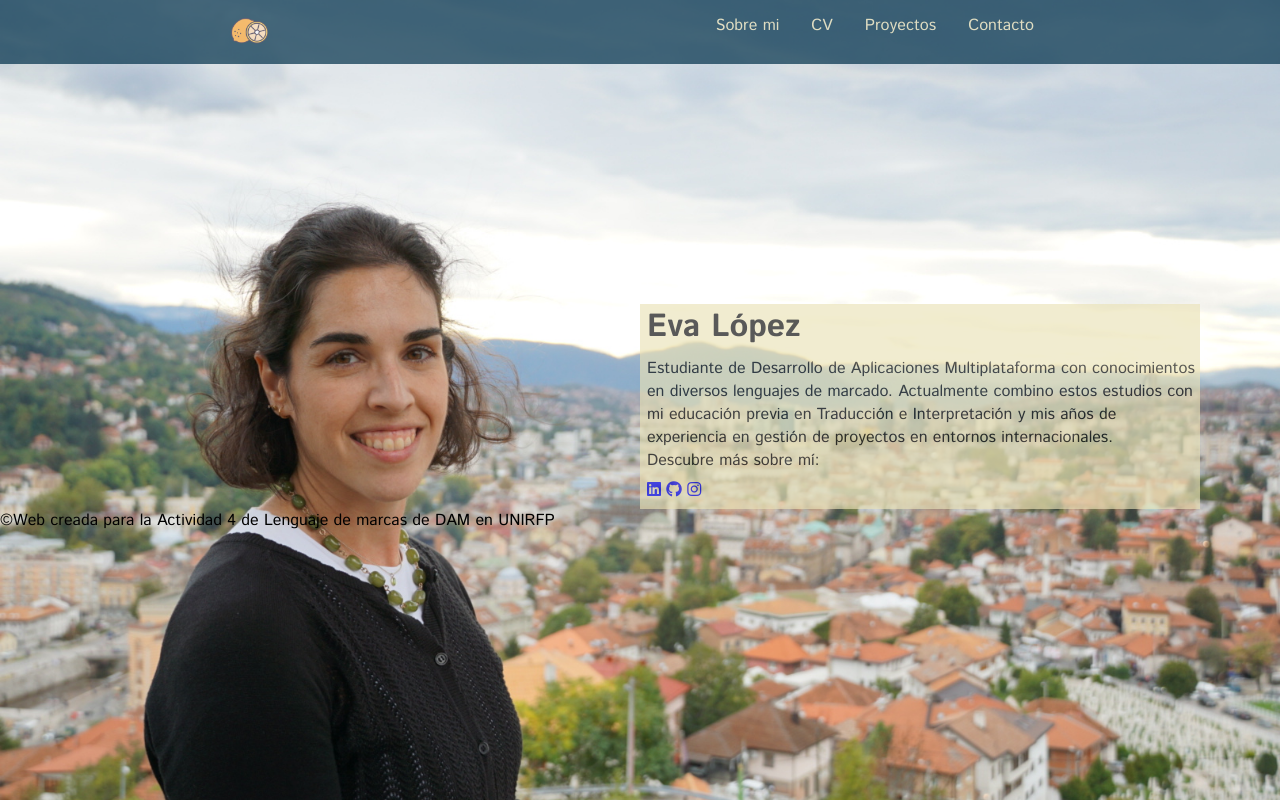
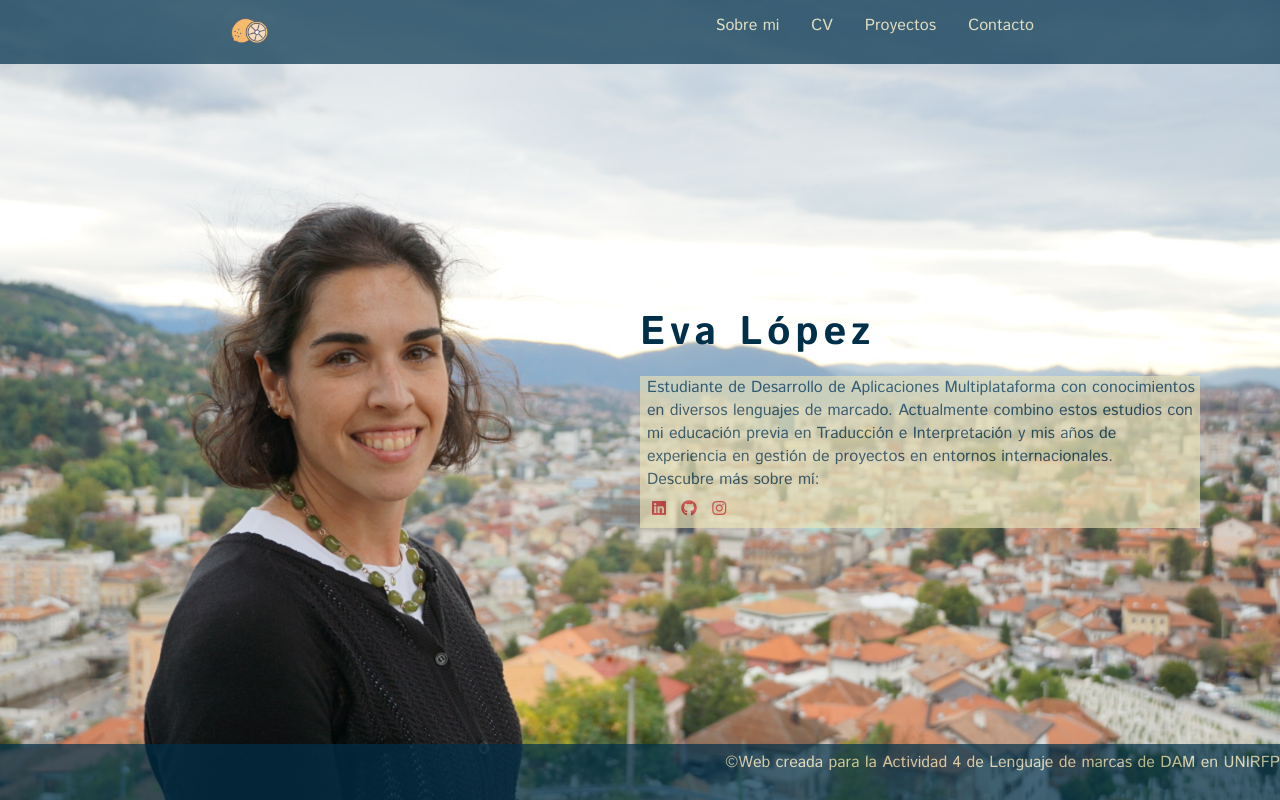
Before and after one commit to evals7/LMS_actividad_4_landing_page_personal, a plain HTML site: page index.html in a window 1280 px wide. Drawn offline with Linux system fonts and the light colour scheme.

Commit message:
estilo y formulario

```diff
--- a/index.html
+++ b/index.html
@@ -25,7 +25,7 @@
                         <li><a href="#">Lenguaje de marcas</a></li>
                     </ul>
                 </li>
-                <li><a href="#">Contacto</a></li>
+                <li><a href="formulario.html" target="_blank">Contacto</a></li>
             </ul>
 
         </nav>
@@ -42,9 +42,9 @@
             </p>
         </div>
         <div class="rrss">
-            <a href="https://www.linkedin.com/in/evalopezsainz?utm_source=share&utm_campaign=share_via&utm_content=profile&utm_medium=android_app "><i class="fa-brands fa-linkedin"></i></a>
-            <a href="https://github.com/evals7"><i class="fa-brands fa-github"></i></a>
-            <a href="https://www.instagram.com/evals7/"><i class="fa-brands fa-instagram"></i></a>
+            <a href="https://www.linkedin.com/in/evalopezsainz?utm_source=share&utm_campaign=share_via&utm_content=profile&utm_medium=android_app " target="_blank"><i class="fa-brands fa-linkedin"></i></a>
+            <a href="https://github.com/evals7" target="_blank"><i class="fa-brands fa-github"></i></a>
+            <a href="https://www.instagram.com/evals7/" target="_blank"><i class="fa-brands fa-instagram"></i></a>
         </div>
     </main>
     <footer>
--- a/style.css
+++ b/style.css
@@ -79,6 +79,10 @@ nav ul li:hover >ul{
 nav ul li ul li{
     padding: 0.8rem;
 }
+nav ul li ul:hover{
+    padding: 0.8rem;
+    display: block;
+}
 .logo{
     height: 5vh;
 }
@@ -103,12 +107,40 @@ main{
     flex-direction: row;            /*responsive*/
     flex-wrap: wrap;                /*responsive*/
 }
-.nombre, .contenido, .rrss{
+.nombre{
+    color: var(--color1);
+    padding-bottom: 15px;
+    font-size: 20px;
+    letter-spacing: 0.3rem;
+}
+.contenido, .rrss{
     background-color: var(--color5);
     opacity: 65%;
-    color: var(--black-text);
+    color: var(--color1);
     padding-left: 7px;
     padding-bottom: 7px;
     padding-right: 37pxpx;
     width: 100%;
 }
+.rrss a{
+    color: var(--color2);
+    padding: 5px;
+}
+.rrss a:hover{
+    background-color: var(--color1);
+    color: var(--color5);
+}
+footer{
+    position: absolute;
+    bottom: 0;
+    width: 100%;
+    background-color: var(--color1);
+    color: var(--color5);
+    opacity: 70%;
+    display: flex;
+    justify-content: right;
+    height: 7vh;
+}
+.copyright{
+    padding-top: 7px;
+}
```
Also changed, not shown: formulario.html (added, +15 -0 lines).
